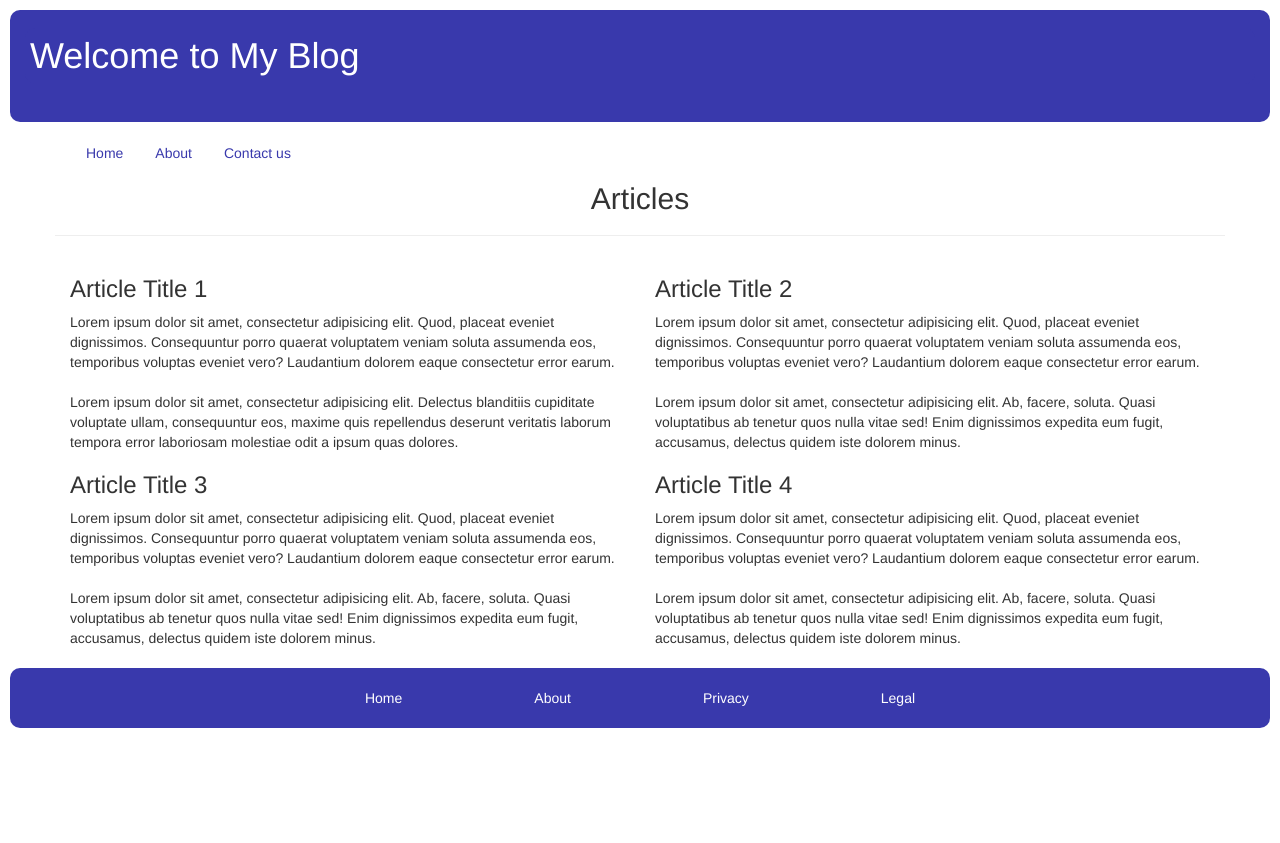
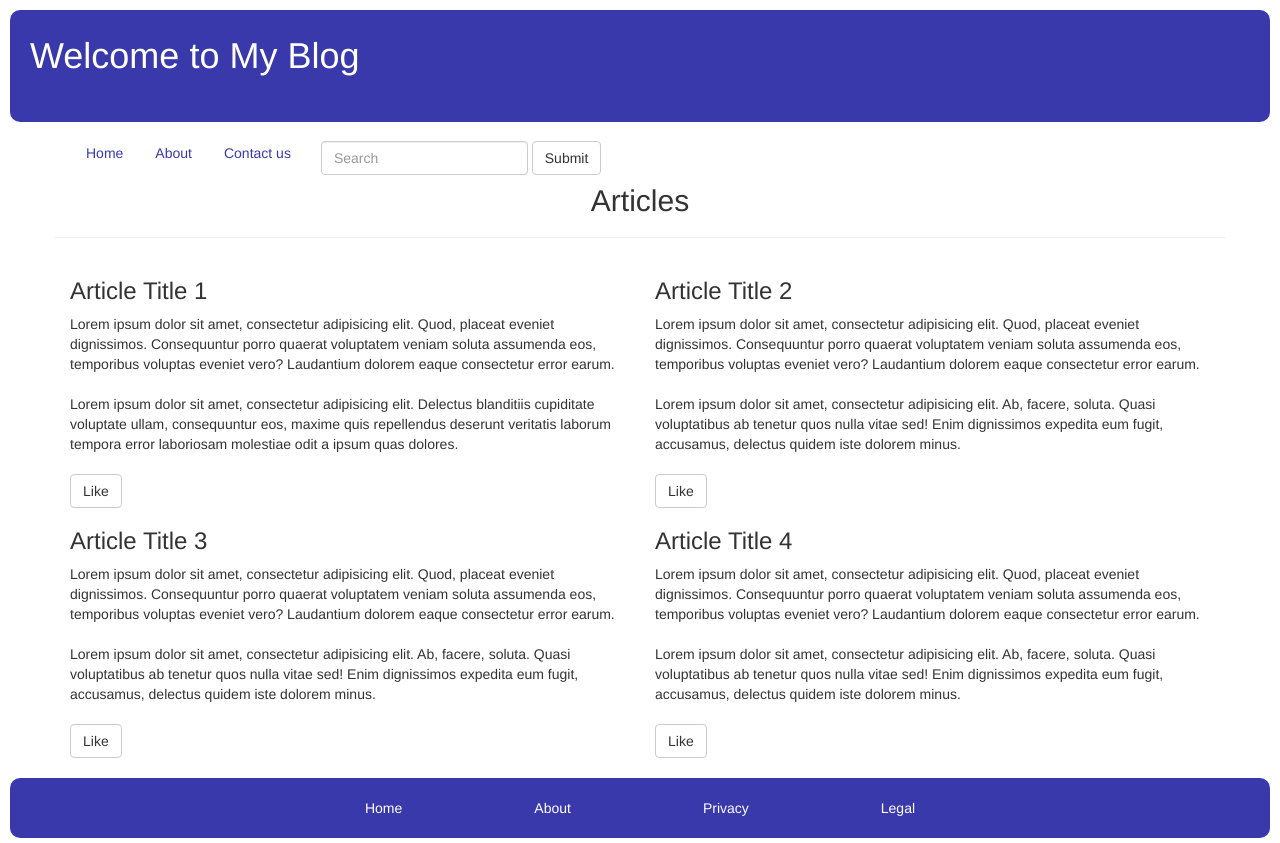
Before and after one commit to HunterMcAfee/html_blog_practice, a plain HTML site: page public/index.html in a window 1280 px wide. Before the commit the page ends 800 px from the top, so only its background shows below. Drawn offline with nearby package versions, Linux system fonts and the light colour scheme.

Commit message:
Added like buttons and a search bar with submit button

```diff
--- a/public/index.html
+++ b/public/index.html
@@ -23,7 +23,13 @@
                     <ul class="nav nav-pills">
                         <li><a href="#">Home</a></li>
                         <li><a href="#">About</a></li>
-                         <li><a href="#">Contact us</a></li>
+                        <li><a href="#">Contact us</a></li>
+                    <form class="navbar-form navbar-left" role="search">
+                        <div class="form-group">
+                        <input type="text" class="form-control" placeholder="Search">
+                        </div>
+                        <button type="submit" class="btn btn-default">Submit</button>
+                    </form>
                     </ul>
     </nav>
         <!--Article first row-->
@@ -35,6 +41,8 @@
                         Lorem ipsum dolor sit amet, consectetur adipisicing elit. Quod, placeat eveniet dignissimos. Consequuntur porro quaerat voluptatem veniam soluta assumenda eos, temporibus voluptas eveniet vero? Laudantium dolorem eaque consectetur error earum.
                         <br><br>
                         Lorem ipsum dolor sit amet, consectetur adipisicing elit. Delectus blanditiis cupiditate voluptate ullam, consequuntur eos, maxime quis repellendus deserunt veritatis laborum tempora error laboriosam molestiae odit a ipsum quas dolores.
+                        <br><br>
+                        <button class="btn btn-default" type="submit">Like</button>
                     </div>
 
                     <div class="col-md-6">
@@ -42,6 +50,8 @@
                         Lorem ipsum dolor sit amet, consectetur adipisicing elit. Quod, placeat eveniet dignissimos. Consequuntur porro quaerat voluptatem veniam soluta assumenda eos, temporibus voluptas eveniet vero? Laudantium dolorem eaque consectetur error earum.
                         <br><br>
                         Lorem ipsum dolor sit amet, consectetur adipisicing elit. Ab, facere, soluta. Quasi voluptatibus ab tenetur quos nulla vitae sed! Enim dignissimos expedita eum fugit, accusamus, delectus quidem iste dolorem minus.
+                        <br><br>
+                        <button class="btn btn-default" type="submit">Like</button>
                     </div>
         </div>
         <!--Article second row-->
@@ -51,12 +61,16 @@
                                 Lorem ipsum dolor sit amet, consectetur adipisicing elit. Quod, placeat eveniet dignissimos. Consequuntur porro quaerat voluptatem veniam soluta assumenda eos, temporibus voluptas eveniet vero? Laudantium dolorem eaque consectetur error earum.
                                 <br><br>
                                 Lorem ipsum dolor sit amet, consectetur adipisicing elit. Ab, facere, soluta. Quasi voluptatibus ab tenetur quos nulla vitae sed! Enim dignissimos expedita eum fugit, accusamus, delectus quidem iste dolorem minus.
+                                <br><br>
+                        <button class="btn btn-default" type="submit">Like</button>
                     </div>
                     <div class="col-md-6">
                         <h3>Article Title 4</h3>
                                 Lorem ipsum dolor sit amet, consectetur adipisicing elit. Quod, placeat eveniet dignissimos. Consequuntur porro quaerat voluptatem veniam soluta assumenda eos, temporibus voluptas eveniet vero? Laudantium dolorem eaque consectetur error earum.
                                 <br><br>
                                 Lorem ipsum dolor sit amet, consectetur adipisicing elit. Ab, facere, soluta. Quasi voluptatibus ab tenetur quos nulla vitae sed! Enim dignissimos expedita eum fugit, accusamus, delectus quidem iste dolorem minus.
+                                <br><br>
+                        <button class="btn btn-default" type="submit">Like</button>
                     </div>
             </div>
 </div>
```
